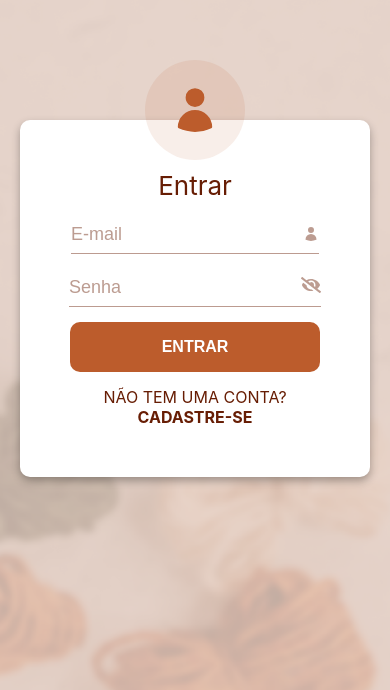
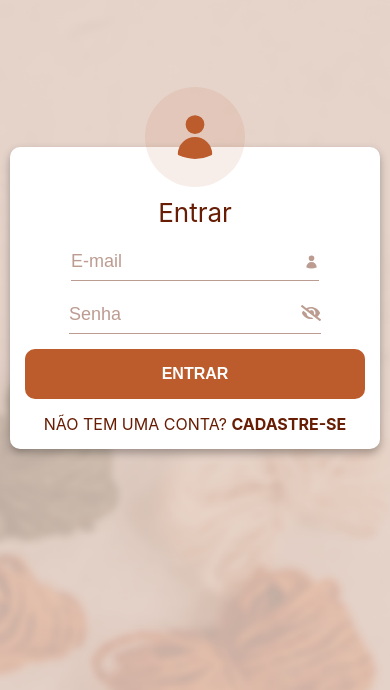
Before and after one commit to Santos-Samuels/eng-software-project, a React app: page /login in a window 390 px wide. Shown: the part 154-844 px from the top of the page. Built offline with nearby package versions, Linux system fonts and the light colour scheme; the HTML template or start-up script is replaced by a standard one.

Commit message:
♻️ fixing responsivity

```diff
--- a/src/components/layout/FormContainer/styles.ts
+++ b/src/components/layout/FormContainer/styles.ts
@@ -13,6 +13,7 @@ export const StyledMain = styled.main<{ width: string; height: string }>`
   background-size: cover;
   background-position: center;
   background-repeat: no-repeat;
+  padding: 10px;
 
   & span {
     background-color: #bc5c2c1a;
@@ -38,4 +39,8 @@ export const StyledMain = styled.main<{ width: string; height: string }>`
     margin-bottom: -40px;
     z-index: 2;
   }
+
+  @media only screen and (min-width: 400px) {
+    padding: 0;
+  }
 `;
--- a/src/components/product/ProductForm/styles.ts
+++ b/src/components/product/ProductForm/styles.ts
@@ -4,8 +4,9 @@ export const StyledDiv = styled.div`
   display: flex;
   align-items: center;
   justify-content: center;
+  flex-wrap: wrap;
   gap: 50px;
-  margin: 20px 0;
+  margin: 10px;
 
   & > div h2 {
     margin-bottom: 15px;
--- a/src/components/ui/Form/styles.ts
+++ b/src/components/ui/Form/styles.ts
@@ -6,12 +6,12 @@ export const StyledForm = styled.form`
   align-items: center;
   justify-content: center;
   gap: 15px;
-  width: 350px;
+  width: 100%;
   text-align: center;
   background: #ffffff;
   box-shadow: 0px 4px 9px rgba(0, 0, 0, 0.3);
   border-radius: 10px;
-  padding: 50px;
+  padding: 50px 15px 15px 15px;
 
   & h1 {
     font-weight: normal;
@@ -36,4 +36,9 @@ export const StyledForm = styled.form`
   & a:hover b {
     border-bottom: 2px solid ${({ theme }) => theme.secondaryColor};
   }
+
+  @media only screen and (min-width: 400px) {
+    width: 350px;
+    padding: 50px;
+  }
 `;
--- a/src/components/ui/Input/styles.ts
+++ b/src/components/ui/Input/styles.ts
@@ -11,6 +11,7 @@ export const StyledDiv = styled.div<{ isError?: boolean }>`
   & input {
     font-weight: 400;
     font-size: 18px;
+    width: 100%;
     color: ${({ theme }) => theme.secondaryColor};
     border: none;
     padding: 8px 0;
@@ -36,7 +37,7 @@ export const StyledArticle = styled.article<{ isError?: boolean }>`
     width: 100%;
     flex-wrap: nowrap;
     border: 1px solid
-    ${({ isError, theme }) => (isError ? theme.errorColor : theme.textColor)};
+      ${({ isError, theme }) => (isError ? theme.errorColor : theme.textColor)};
     color: ${({ isError, theme }) =>
       isError ? theme.errorColor : theme.textColor};
     padding: 6px 15px;
```
